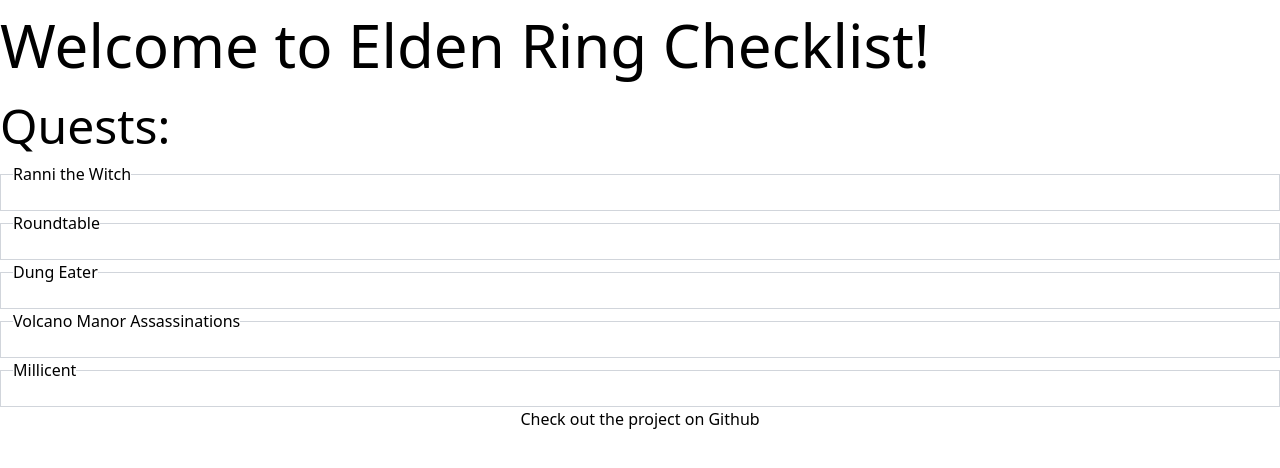
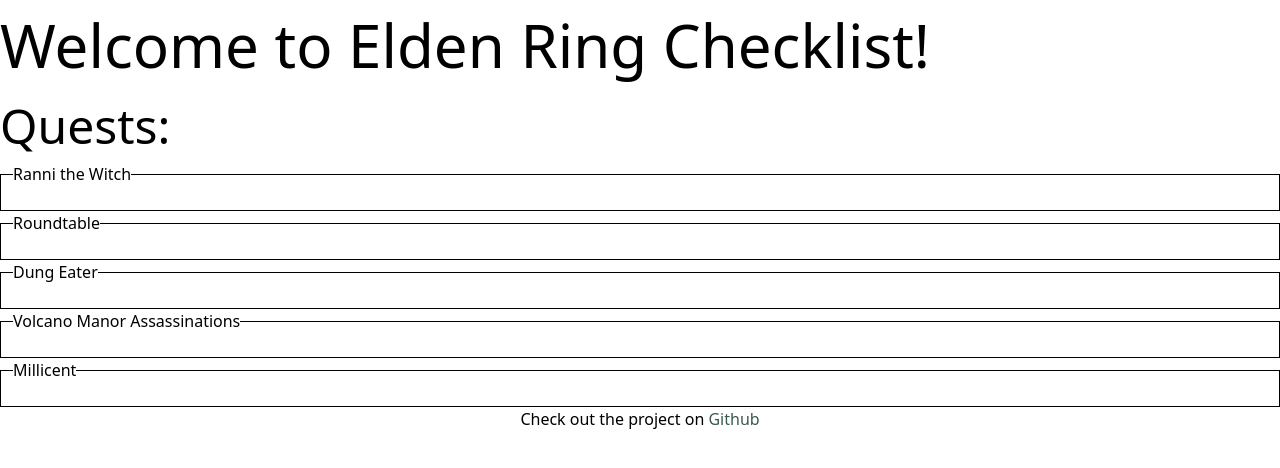
Before and after one commit to Gobluebro/Elden-Ring-Checklist, a Next.js app: page / in a window 1280 px wide. Shown: the top 468 px of the page. Built offline with nearby package versions, Linux system fonts and the light colour scheme.

Commit message:
Add some random colors from elden ring logo
used as an example for hyperlink

```diff
--- a/pages/index.tsx
+++ b/pages/index.tsx
@@ -27,7 +27,12 @@ const Home: NextPage = () => {
       <footer className="flex justify-center">
         <span>
           Check out the project on{" "}
-          <a href="https://github.com/Gobluebro/Elden-Ring-Checklist">Github</a>
+          <a
+            className="text-elden-ring-green"
+            href="https://github.com/Gobluebro/Elden-Ring-Checklist"
+          >
+            Github
+          </a>
         </span>
       </footer>
     </div>
--- a/tailwind.config.js
+++ b/tailwind.config.js
@@ -6,7 +6,13 @@ module.exports = {
     "./components/**/*.{js,ts,jsx,tsx}",
   ],
   theme: {
-    extend: {},
+    colors: {
+      "elden-ring-dark-blue": "#0c2527",
+      "elden-ring-dark-green": "#14302d",
+      "elden-ring-green": "#3a5950",
+      "elden-ring-light-green": "#3a5950",
+      "elden-ring-gold": "#c39e66",
+    },
   },
   plugins: [
     plugin(function ({ addBase, theme }) {
```
